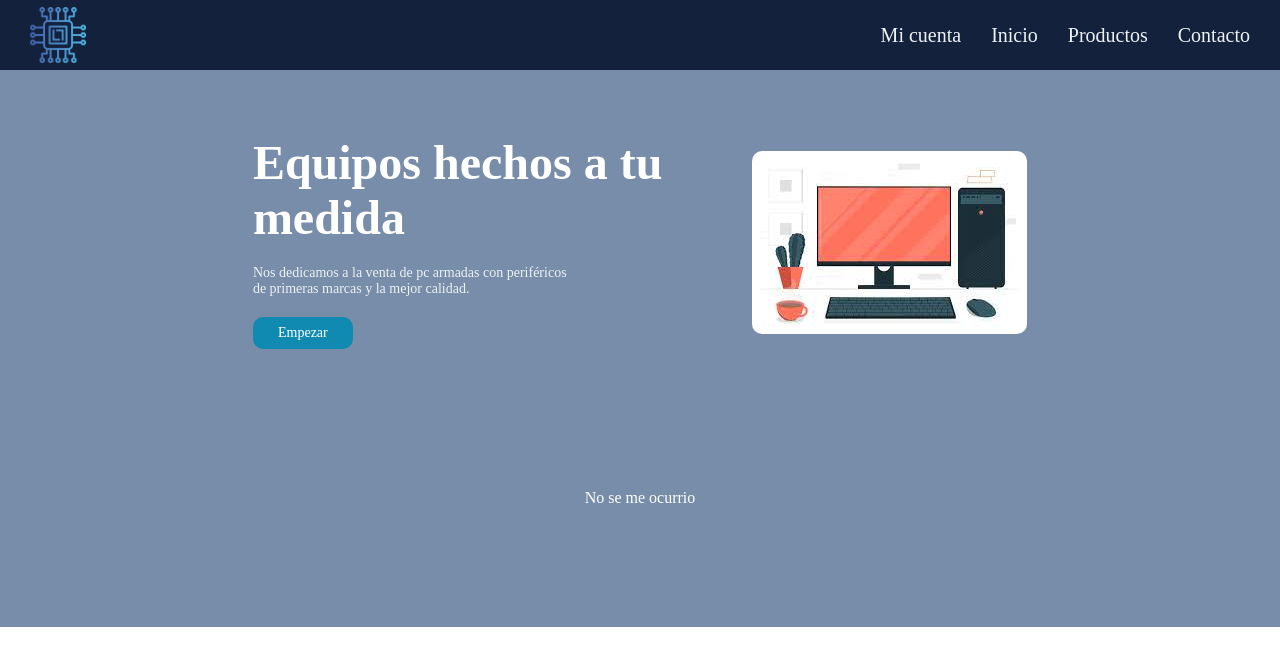
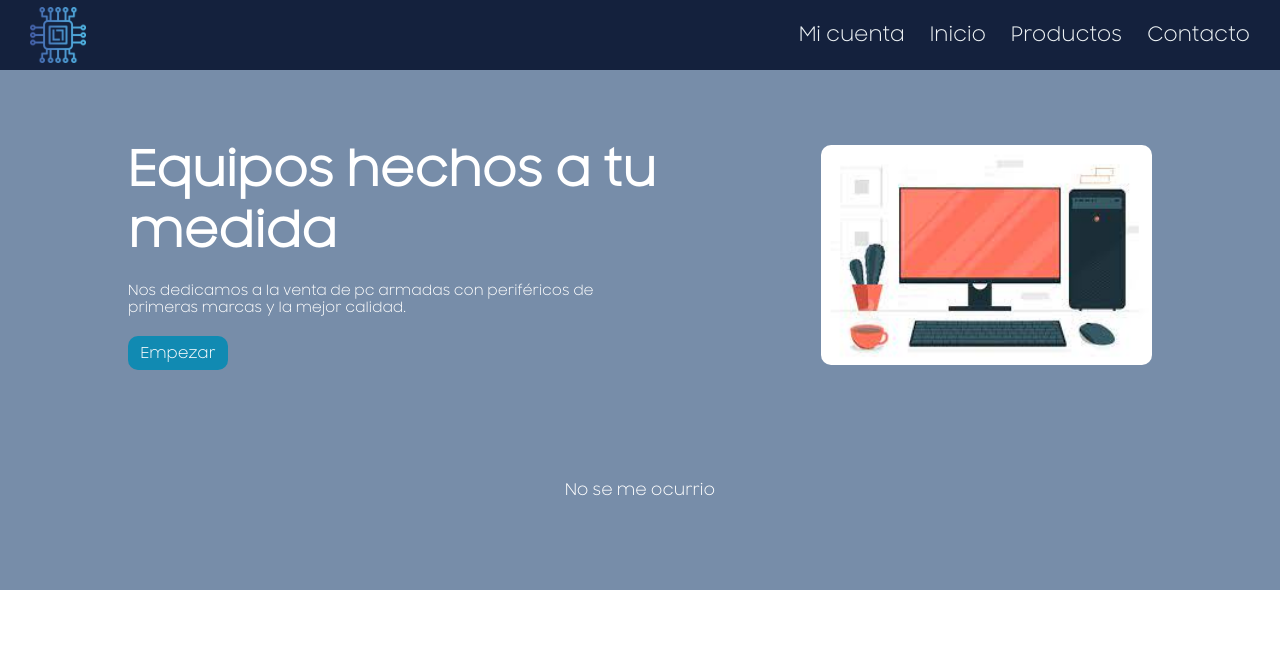
Before and after one commit to JoacoPuente/LandingPageNucba, a plain HTML site: page index.html in a window 1280 px wide. Drawn offline with Linux system fonts and the light colour scheme.

Commit message:
correciones

```diff
--- a/assets/styles.css
+++ b/assets/styles.css
@@ -1,19 +1,27 @@
+@font-face {
+  font-family: Fuente;
+  src: url(./Fuente/samsungsharpsans.otf);
+}
+
 * {
   margin: 0;
   padding: 0;
   box-sizing: border-box;
   text-decoration: none;
   list-style-type: none;
+  font-family: Fuente;
 }
+
+/* HEADER */
 
 header {
   background-color: #14213d;
   width: 100%;
+  height: 70px;
+  padding: 0 30px;
   display: flex;
   justify-content: space-between;
   align-items: center;
-  height: 70px;
-  padding: 0 30px;
   position: fixed;
   top: 0;
   z-index: 2;
@@ -23,73 +31,59 @@ header {
   height: 80%;
 }
 
-ul {
+nav ul {
+  display: flex;
   list-style: none;
-  display: flex;
-  gap: 10px;
+  gap: 25px;
 }
 
-nav,
-.navbar-list {
-  display: flex;
-  align-items: center;
-  justify-content: center;
-}
-
-nav {
-  gap: 150px;
-}
-
-.navbar-list {
-  gap: 30px;
-}
-
-.navbar-list a {
+.navbar-link {
   color: #edf2f4;
   font-size: 20px;
 }
 
+/* MAIN */
+
 main {
   background: #778da9;
+  color: white;
+  width: 100%;
   display: flex;
   flex-direction: column;
   align-items: center;
   justify-content: center;
-  color: white;
-  width: 100%;
 }
 
 /* HERO */
 
 #hero {
-  margin-top: 65px;
+  margin-top: 70px;
   padding: 70px 0;
   max-width: 1200px;
   display: flex;
-  justify-content: center;
+  justify-content: space-around;
   align-items: center;
-  gap: 50px;
 }
 
 .hero-info {
   display: flex;
   flex-direction: column;
+  justify-content: center;
   gap: 20px;
-  width: 50%;
 }
 
 .hero-info h1 {
   font-size: 48px;
-  width: 80%;
   min-width: 500px;
-  font-weight: 800;
+  font-weight: 700;
   color: white;
 }
 
 .hero-info p {
+  font-weight: 300;
   font-size: 14px;
   width: 70%;
-  color: #edf2f4;
+  color: white;
 }
 
 .hero-info a {
@@ -98,40 +92,26 @@ main {
   width: 100px;
   padding: 8px 0;
   border-radius: 10px;
-  font-size: 14px;
+  font-size: 15px;
   text-align: center;
 }
 
 .hero-image {
   border-radius: 10px;
+  width: 35%;
 }
 
 /* INFO */
 
 #info {
-  padding: 70px 0;
-  max-width: 1200px;
   display: flex;
   justify-content: center;
+  align-items: center;
+  text-align: center;
+  padding: 40px 0;
+  max-width: 1200px;
   gap: 10px;
   margin-bottom: 50px;
+  width: 80%;
+  font-weight: 300;
 }
-
-.discover-text {
-  display: flex;
-  flex-direction: column;
-  width: 45%;
-  gap: 20px;
-}
-
-.discover-text p {
-  font-size: 16px;
-  font-weight: 300;
-  color: #778da9;
-}
-
-.discover-text a {
-  color: white;
-  font-weight: 600;
-  text-decoration: underline;
-}
--- a/index.html
+++ b/index.html
@@ -11,11 +11,11 @@
     <header>
       <img src="./assets/img/microchip.png" alt="logo" class="logo" />
       <nav>
-        <ul class="navbar-list">
-          <li><a href="#">Mi cuenta</a></li>
-          <li><a href="#">Inicio</a></li>
-          <li><a href="#">Productos</a></li>
-          <li><a href="#">Contacto</a></li>
+        <ul>
+          <li><a class="navbar-link" href="#">Mi cuenta</a></li>
+          <li><a class="navbar-link" href="#">Inicio</a></li>
+          <li><a class="navbar-link" href="#">Productos</a></li>
+          <li><a class="navbar-link" href="#">Contacto</a></li>
         </ul>
       </nav>
     </header>
@@ -30,7 +30,7 @@
           </p>
           <a href="#">Empezar</a>
         </div>
-        <img src="./assets/img/hero.jpg" alt="hero" class="hero-image">
+        <img src="./assets/img/hero.jpg" alt="compu" class="hero-image">
         </div>
       </section>
 
```
Also changed, not shown: assets/Fuente/samsungsharpsans.otf (added).
